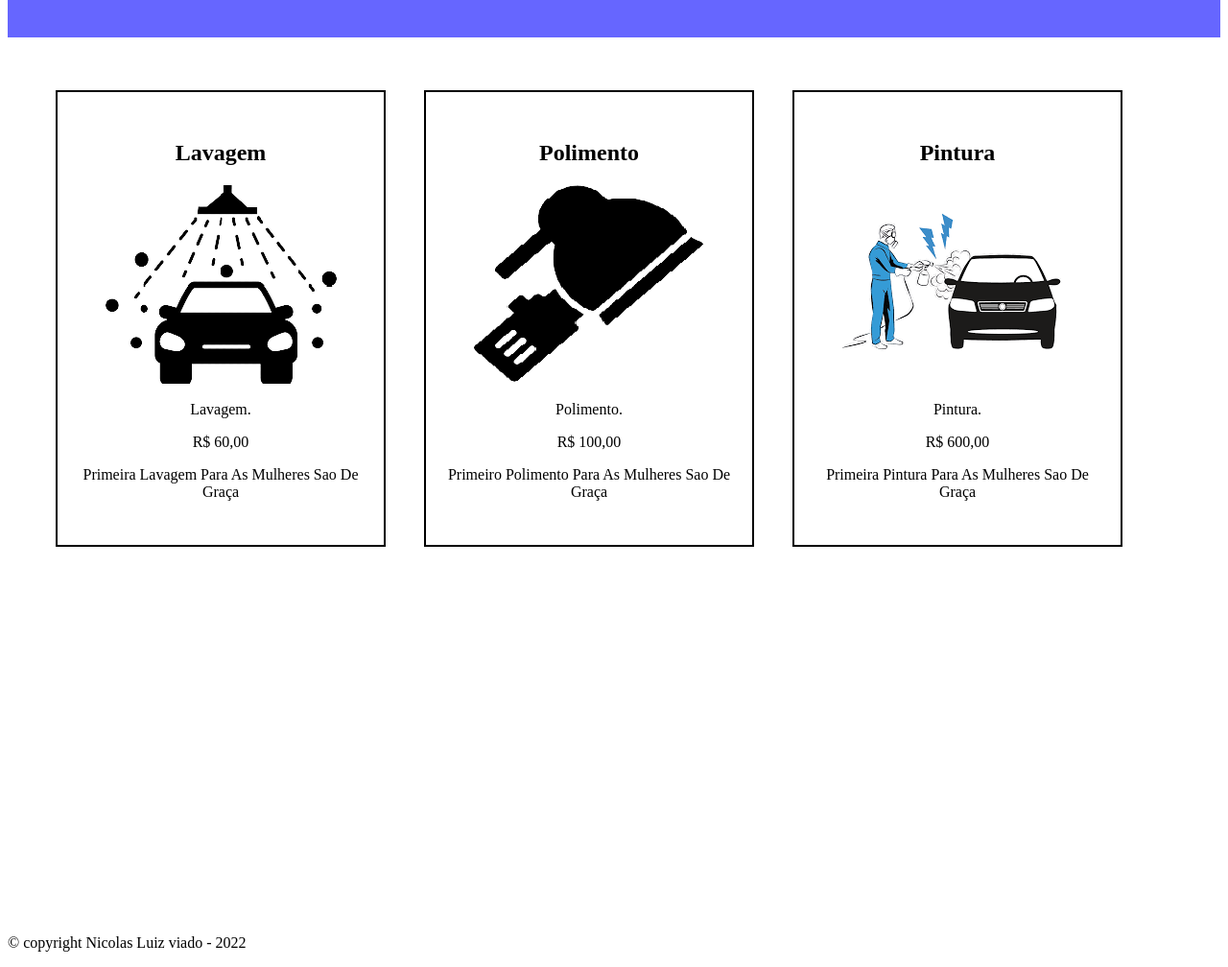
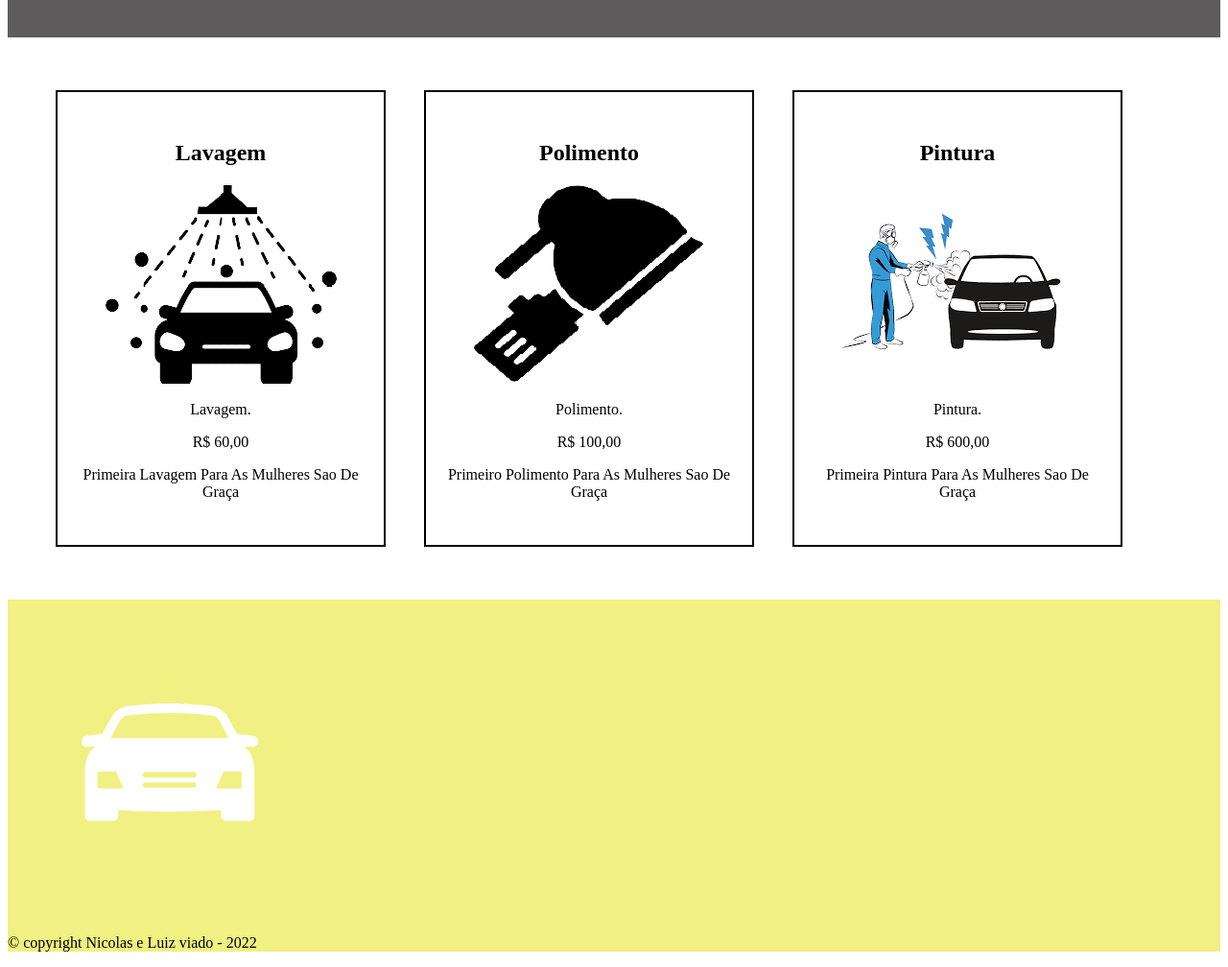
Before and after one commit to nicolaslima16years/Trabalho, a plain HTML site: page produtos1.html in a window 1280 px wide. Shown: the part 235-1243 px from the top of the page at 96% size. Drawn offline with Linux system fonts and the light colour scheme.

Commit message:
Add files via upload

```diff
--- a/produtos1.css
+++ b/produtos1.css
@@ -1,5 +1,5 @@
 header{
-	background: #6666FF; /* cor fundo */
+	background: #5e5c5c; /* cor fundo */
 	padding: 20px 0;
 }
 
@@ -54,3 +54,12 @@ nav a:hover{
 	border-color:#FFFF99;
 	font-size: 25px;
 }
+footer{
+   background:#f1f083;
+}
+
+
+.copyright{
+    color: rgb(0, 0, 0);
+
+}
--- a/produtos1.html
+++ b/produtos1.html
@@ -51,9 +51,9 @@
 		    </ul>
 
 		</main>
-		<footer>
+		<footer class="copyright">
 			<img src="imagens/icon-carro-ideal.png">
-			<p> &copy; copyright Nicolas Luiz viado - 2022</p>
+			<p> &copy; copyright Nicolas e Luiz viado - 2022</p>
 			</footer>
 	</body>
 
```
Also changed, not shown: imagens/2IC-4644-028_zoom1.webp (added), imagens/D_NQ_NP_945698-MLB50952702252_082022-O.webp (added), imagens/brasil.jpg (added), imagens/psg.jpg (added), imagens/realmadrid.jpg (added).
